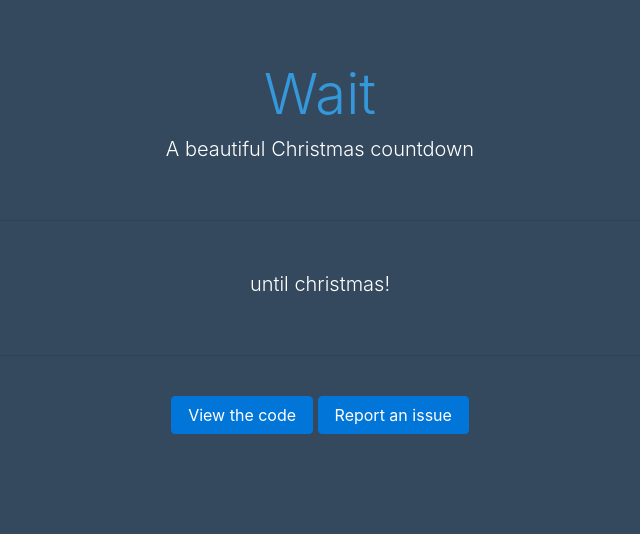
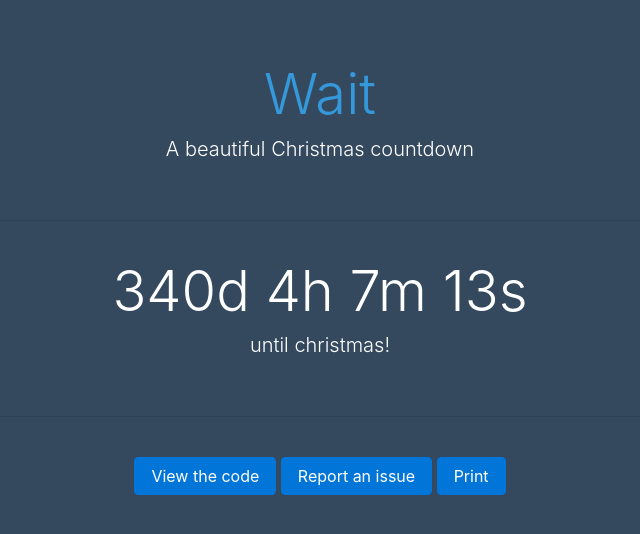
Before and after one commit to gitter-badger/wait, a plain HTML site: page index.html in a window 1280 px wide. Shown: the whole page, without its empty margins (320-960 px from the left). Drawn offline with nearby package versions, Linux system fonts and the light colour scheme.

Commit message:
Add print feature and update file links

```diff
--- a/index.html
+++ b/index.html
@@ -2,8 +2,8 @@
 <html>
 <head>
   <title> Wait </title>
-  <script src="./res/countdown/main.js" type="text/javascript"></script>
-  <link rel="shortcut icon" href="./static/ico/twemoji-tree.ico" type="image/x-icon">
+  <script src="main.js" type="text/javascript"></script>
+  <link rel="shortcut icon" href="favicon.ico" type="image/x-icon">
   <meta name="viewport" content="width=device-width, initial-scale=1.0">
   <link rel="stylesheet" href="https://maxcdn.bootstrapcdn.com/bootstrap/4.0.0-beta.3/css/bootstrap.min.css" integrity="sha384-Zug+QiDoJOrZ5t4lssLdxGhVrurbmBWopoEl+M6BdEfwnCJZtKxi1KgxUyJq13dy" crossorigin="anonymous">
   <style>
@@ -29,6 +29,7 @@
         <br/>
          <a class="btn btn-primary" href="https://github.com/vutondesign/wait" role="button">View the code</a>
          <a class="btn btn-primary" href="https://github.com/vutondesign/wait/issues/new" role="button">Report an issue</a>
+         <a class="btn btn-primary" href="javascript:window.print();" role="button">Print</a>
        </div>
      </div>
 
```
